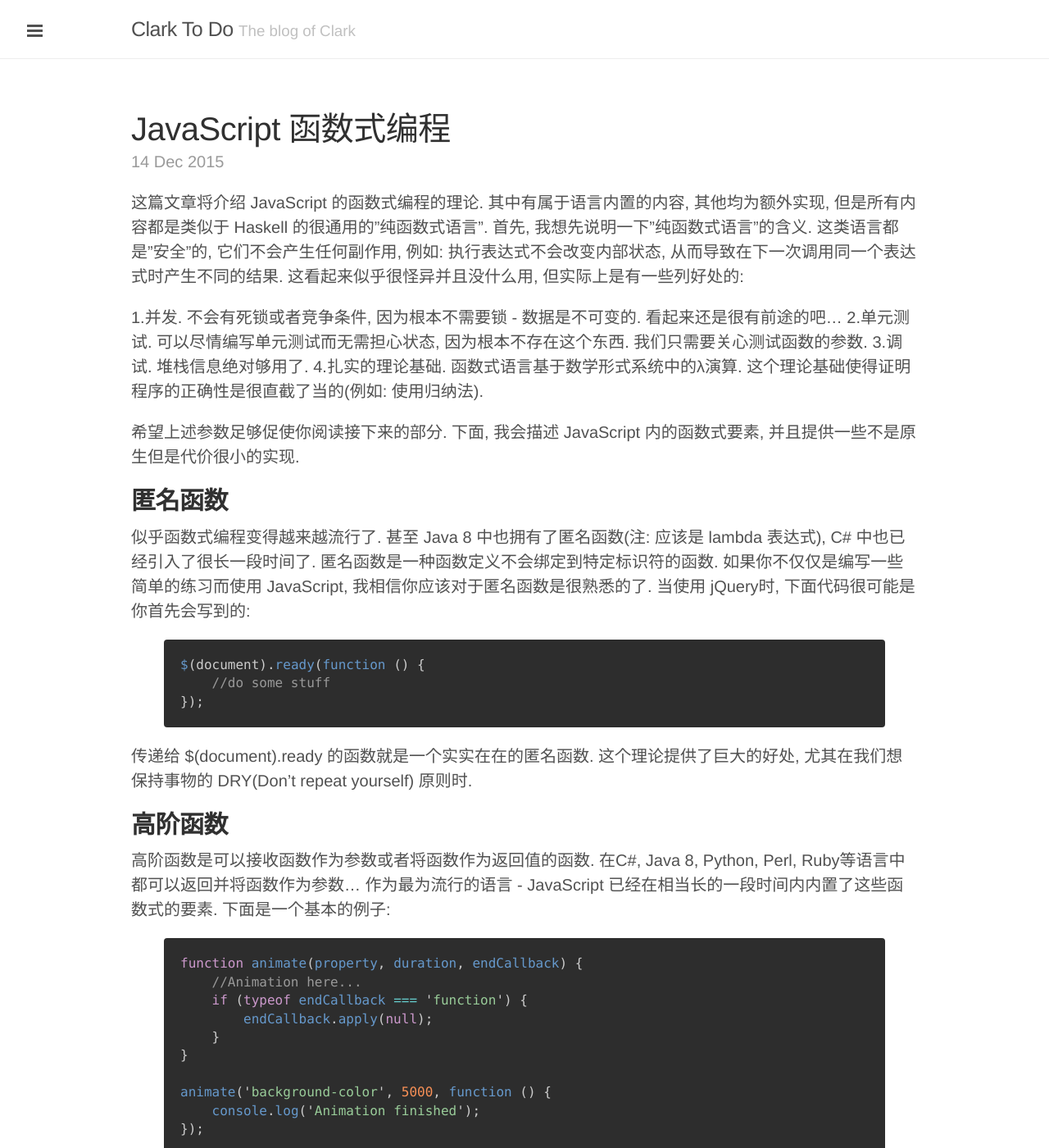
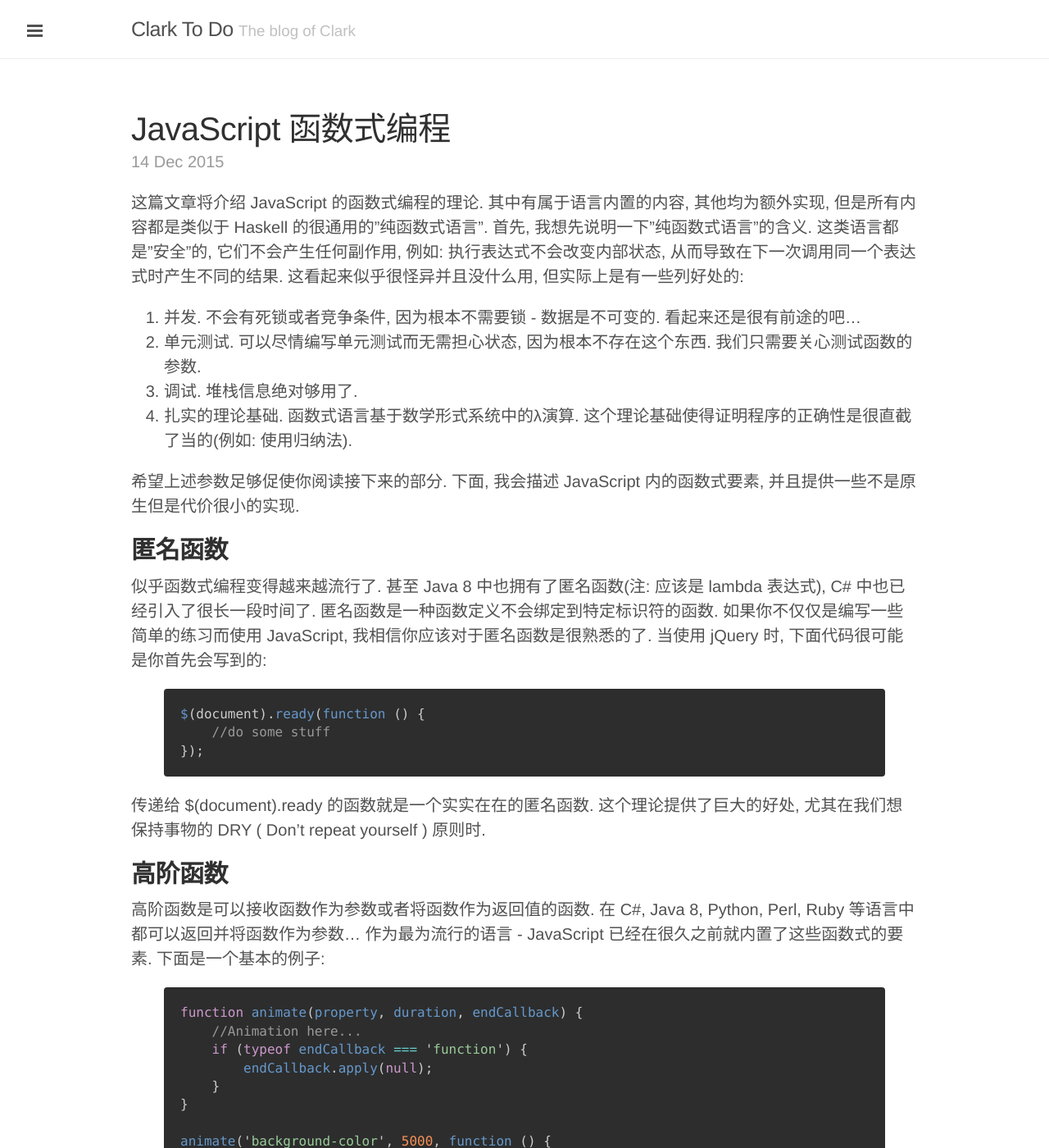
Before and after one commit to clarkdo/clarkdo.github.com, a Jekyll site: the page built from _posts/2015-12-14-67.md, in a window 1280 px wide and 1400 px high. Shown: the whole window at 82% size. Built offline with Jekyll 4.4.1, drawn with Linux system fonts in a browser that asks for light colours; Markdown is read by kramdown in place of the engine named in the settings; comment, search, counter and statistics services are not loaded; some of the changed text lies outside the part shown.

Commit message:
new post

```diff
--- a/_posts/2015-12-14-67.md
+++ b/_posts/2015-12-14-67.md
@@ -6,10 +6,10 @@ comments: true
 ---
 这篇文章将介绍 JavaScript 的函数式编程的理论. 其中有属于语言内置的内容, 其他均为额外实现, 但是所有内容都是类似于 Haskell 的很通用的"纯函数式语言". 首先, 我想先说明一下"纯函数式语言"的含义. 这类语言都是"安全"的, 它们不会产生任何副作用, 例如: 执行表达式不会改变内部状态, 从而导致在下一次调用同一个表达式时产生不同的结果. 这看起来似乎很怪异并且没什么用, 但实际上是有一些列好处的:
 
-1.并发. 不会有死锁或者竞争条件, 因为根本不需要锁 - 数据是不可变的. 看起来还是很有前途的吧...
-2.单元测试. 可以尽情编写单元测试而无需担心状态, 因为根本不存在这个东西. 我们只需要关心测试函数的参数.
-3.调试. 堆栈信息绝对够用了.
-4.扎实的理论基础. 函数式语言基于数学形式系统中的λ演算. 这个理论基础使得证明程序的正确性是很直截了当的(例如: 使用归纳法).
+1. 并发. 不会有死锁或者竞争条件, 因为根本不需要锁 - 数据是不可变的. 看起来还是很有前途的吧...
+2. 单元测试. 可以尽情编写单元测试而无需担心状态, 因为根本不存在这个东西. 我们只需要关心测试函数的参数.
+3. 调试. 堆栈信息绝对够用了.
+4. 扎实的理论基础. 函数式语言基于数学形式系统中的λ演算. 这个理论基础使得证明程序的正确性是很直截了当的(例如: 使用归纳法).
 
 希望上述参数足够促使你阅读接下来的部分. 下面, 我会描述 JavaScript 内的函数式要素, 并且提供一些不是原生但是代价很小的实现.
 
@@ -18,7 +18,7 @@ comments: true
 
 ##**匿名函数**
 
-似乎函数式编程变得越来越流行了. 甚至 Java 8 中也拥有了匿名函数(注: 应该是 lambda 表达式), C# 中也已经引入了很长一段时间了. 匿名函数是一种函数定义不会绑定到特定标识符的函数. 如果你不仅仅是编写一些简单的练习而使用 JavaScript, 我相信你应该对于匿名函数是很熟悉的了. 当使用 jQuery时, 下面代码很可能是你首先会写到的:
+似乎函数式编程变得越来越流行了. 甚至 Java 8 中也拥有了匿名函数(注: 应该是 lambda 表达式), C# 中也已经引入了很长一段时间了. 匿名函数是一种函数定义不会绑定到特定标识符的函数. 如果你不仅仅是编写一些简单的练习而使用 JavaScript, 我相信你应该对于匿名函数是很熟悉的了. 当使用 jQuery 时, 下面代码很可能是你首先会写到的:
 
 {% highlight js %}
 $(document).ready(function () {
@@ -26,11 +26,11 @@ $(document).ready(function () {
 });
 {% endhighlight %}
 
-传递给 $(document).ready 的函数就是一个实实在在的匿名函数. 这个理论提供了巨大的好处, 尤其在我们想保持事物的 DRY(Don't repeat yourself) 原则时.
+传递给 $(document).ready 的函数就是一个实实在在的匿名函数. 这个理论提供了巨大的好处, 尤其在我们想保持事物的 DRY ( Don't repeat yourself ) 原则时.
 
 ##**高阶函数**
 
-高阶函数是可以接收函数作为参数或者将函数作为返回值的函数. 在C#, Java 8, Python, Perl, Ruby等语言中都可以返回并将函数作为参数... 作为最为流行的语言 - JavaScript 已经在相当长的一段时间内内置了这些函数式的要素. 下面是一个基本的例子:
+高阶函数是可以接收函数作为参数或者将函数作为返回值的函数. 在 C#, Java 8, Python, Perl, Ruby 等语言中都可以返回并将函数作为参数... 作为最为流行的语言 -  JavaScript 已经在很久之前就内置了这些函数式的要素. 下面是一个基本的例子:
 
 {% highlight js %}
 function animate(property, duration, endCallback) {
@@ -45,7 +45,7 @@ animate('background-color', 5000, function () {
 });
 {% endhighlight %}
 
-上面的代码中存在一个名为 animate 的函数. 它的参数包含: 一个动画元素的属性, 持续时间和一个在动画完成时触发的回调函数. jQuery中也有这种模式. jQuery 中含有大量的接收函数作为参数的方法, 例如 $.get:
+上面的代码中存在一个名为 animate 的函数. 它的参数包含: 一个动画元素的属性, 持续时间和一个在动画完成时触发的回调函数. jQuery 中也有这种模式. jQuery  中含有大量的接收函数作为参数的方法, 例如 $.get:
 
 {% highlight js %}
 $.get('http://example.com/test.json', function (data) {
@@ -53,7 +53,7 @@ $.get('http://example.com/test.json', function (data) {
 });
 {% endhighlight %}
 
-JavaScript 内的回调函数处处可见, 它们是完美的异步编程, 例如: 事件处理, ajax 请求, 客户端处理(Node.js)等等. 正如我上面提到过的, 通过使用回调函数可以避免重复工作. 当你需要基于条件而表现出不同行为的代码时, 回调函数真的是大有裨益的.
+JavaScript 内的回调函数处处可见, 它们是完美的异步编程, 例如: 事件处理, ajax 请求, 客户端处理 ( Node.js ) 等等. 正如我上面提到过的, 通过使用回调函数可以避免重复工作. 当你需要基于条件而表现出不同行为的代码时, 回调函数真的是大有裨益的.
 
 还存在另一种高阶函数 - 返回值是函数的函数. JavaScript 同样存在大量非常有效的用例. 比如使用缓存:
 
@@ -86,11 +86,11 @@ foo += 1;
 cached(1); //2
 {% endhighlight %}
 
-有一个名为 bar 的函数, 只接受一个参数 - baz, 返回值为 baz 和全局变量 foo 的和. 当使用 memo 将 bar 函数包装为可缓存的函数并保存一份拷贝的引用给 cached. 首先用参数 1 调用 cached, 函数返回2. 之后 foo 自增 1 并再次调用 cached. 我们会得到相同的结果, 但却是错误的结果. 那是因为有某种状态存在, 这种状态会在之后的 Monads 部分中被考虑到. 因此我们还是继续把注意力放在高阶函数上, 尤其是返回函数的那些.
+有一个名为 bar 的函数, 只接受一个参数 - baz, 返回值为 baz 和全局变量 foo 的和. 当使用 memo 将 bar 函数包装为可缓存的函数并保存一份拷贝的引用给 cached. 首先用参数 1 调用 cached, 函数返回 2. 之后 foo 自增 1 并再次调用 cached. 我们会得到相同的结果, 但却是错误的结果. 那是因为有某种状态存在, 这种状态会在之后的  Monads 部分中被考虑到. 因此我们还是继续把注意力放在高阶函数上, 尤其是返回函数的那些.
 
 ##**闭包**
 
-让我们再次看一下 memo. 函数内定义了局部变量 cache 并且返回可缓存的函数. 变量在返回的函数内也是可被访问的, 因为此处创建了一个闭包. 这就是函数式编程的又一个要素, 并且传播的十分广泛. JavaScript内可以通过闭包实现私有权限:
+让我们再次看一下 memo. 函数内定义了局部变量 cache 并且返回可缓存的函数. 变量在返回的函数内也是可被访问的, 因为此处创建了一个闭包. 这就是函数式编程的又一个要素, 并且传播的十分广泛. JavaScript 内可以通过闭包实现私有权限:
 
 {% highlight js %}
 var timeline = (function () {
@@ -114,7 +114,7 @@ var timeline = (function () {
 }());
 {% endhighlight %}
 
-这个例子里有一个名为 timeline 的对象. 它是一个立即执行函数表达式(IIFE)的执行结果, 返回了一个实为 timeline 的公共接口的对象, 对象中包含属性 getArticles 和 setArticles. 在 IIFE 的词法作用域的内部, 包含了 articles 数组和 sort 函数的定义, 它们通过 timeline 对象是无法直接调用的.
+这个例子里有一个名为 timeline 的对象. 它是一个立即执行函数表达式 ( IIFE ) 的执行结果, 返回了一个实为 timeline 的公共接口的对象, 对象中包含属性 getArticles 和 setArticles. 在 IIFE 的词法作用域的内部, 包含了 articles 数组和 sort 函数的定义, 它们通过 timeline 对象是无法直接调用的.
 
 这个主题将会以 ECMAScript 5 的高阶函数作为结束. 近年来, JavaScript 包含了越来越的的函数式要素. 当我们听到函数式编程, 首先浮现在我们脑中的可能就是 map 函数了. 它接收一个匿名函数和一个列表作为参数. 并将列表中的所有元素应用到这个函数中. map 如今已经正式成为 ECMAScript 5 的一部分了.
 
@@ -239,7 +238,7 @@ temp = schonfinkelize(temp, -2);
 temp(1); // { x1: 1, x2: 1 }
 {% endhighlight %}
 
-如果想使用语言内置功能来取代 schonfinkelize 函数, 你可以使用 Function.prototype.bind. 由于它定义在所有函数的构造函数的原型属性上, 因此可以作为函数的方法进行使用. bind 会创建一个包含特定上下文与参数的全新函数. 例如:
+如果想使用语言内置功能来取代 schonfinkelize 函数, 你可以使用 [Function.prototype.bind](https://developer.mozilla.org/en-US/docs/Web/JavaScript/Reference/Global_Objects/Function/bind). 由于它定义在所有函数的构造函数的原型属性上, 因此可以作为函数的方法进行使用. bind 会创建一个包含特定上下文与参数的全新函数. 例如:
 
 {% highlight js %}
 var f = function (a, b, c) {
@@ -259,7 +258,7 @@ newF(4); //window, [1,2,3,4]
 
 使用 bind 时候需要注意, 它并没有被广泛支持. 基于 [kagax ES5 compatibility table](http://kangax.github.io/es5-compat-table/), IE9 以上才支持 bind.
 
-这个功能在某些场景下是很实用的. 设想有一个 session 对象. session 的键可以同构复杂耗时的算法生成, 一旦用户访问网站就需要生成. session 对象也应该保存关于用户的一些信息, 例如: 客户选择的当前页面的皮肤. 这样就可以使用柯里化来调用 session 的生成函数, 一旦页面加载, 就会生成 session 的键. 在那之后可以再次调用函数来获取用户皮肤. 这样就会在用户选择完皮肤后才生成 session 对象, 但却不会有额外开销, 因为生成 session 键值的复杂算法已经在之前执行过了(这个过程对用于不敏感).
+这个功能在某些场景下是很实用的. 设想有一个 session 对象. session 的键可以同构复杂耗时的算法生成, 一旦用户访问网站就需要生成. session  对象也应该保存关于用户的一些信息, 例如: 客户选择的当前页面的皮肤. 这样就可以使用柯里化来调用 session 的生成函数, 一旦页面加载, 就会生成 session 的键. 在那之后可以再次调用函数来获取用户皮肤. 这样就会在用户选择完皮肤后才生成 session 对象, 但却不会有额外开销, 因为生成 session  键值的复杂算法已经在之前执行过了(这个过程对用于不敏感).
 
 ##**模式匹配**
 
```
Also changed, not shown: other parts of _posts/2015-12-14-67.md (+6 -3 lines).
